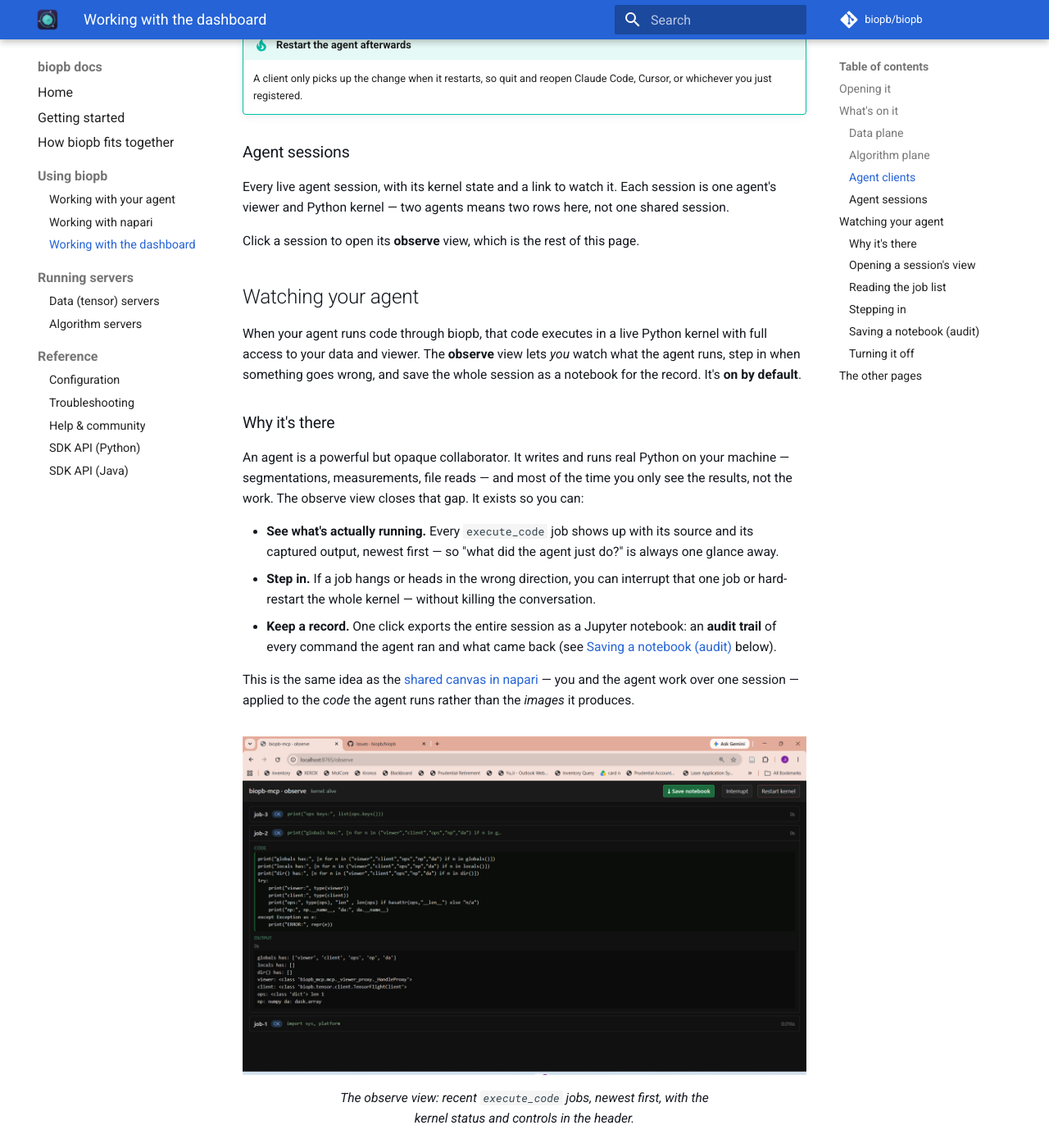
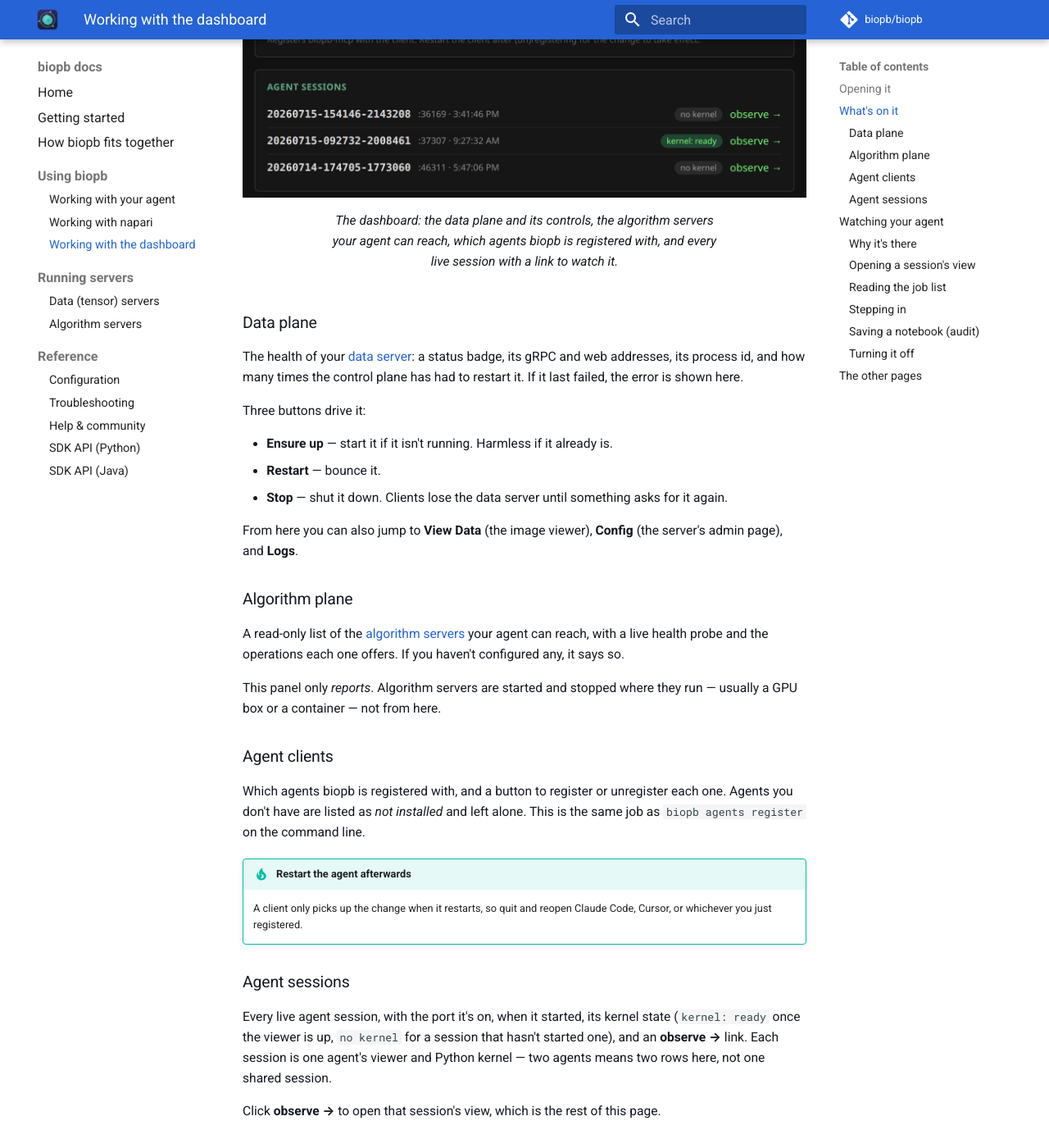
Before and after one commit to biopb/biopb-site, an MkDocs documentation site: the page built from docs/dashboard.md, in a window 1280 px wide and 1400 px high, scrolled down 1479 px. Shown: the whole window at 82% size. Built offline with MkDocs 1.6.1 and Material for MkDocs 9.7.7, drawn with Linux system fonts in a browser that asks for light colours; comment, search, counter and statistics services are not loaded; some of the changed text lies outside the part shown.

Commit message:
docs(dashboard): add a screenshot of the real dashboard
The page described four panels without showing any of them. Capture the live
control plane at 127.0.0.1:8813 and add it under "What's on it".

Shooting it corrected the page:

- The data-plane links are "View Data / Config / Logs" — the page claimed
  "View Data" and "Admin". The route is /admin but the link is labelled Config.
- Agent clients also render a "not installed" state (no button), which the text
  didn't mention.
- Agent sessions show port + start time alongside the kernel badge, and the link
  is labelled "observe →"; the badges read "kernel: ready" / "no kernel".

The capture also confirms, in the running system, what the 0.11 sync claimed
from source: auth_required is false in local mode (the Lock button is inert),
the data plane is supervised (PID + restart count, not started by hand), and
sessions live on dynamic ports with /session/<id>/observe links.

Asset is 1400px wide to match the existing figures, cropped to content.

```diff
--- a/docs/dashboard.md
+++ b/docs/dashboard.md
@@ -33,6 +33,11 @@
 
 Four panels, each covering one piece of the system.
 
+<figure markdown>
+  ![The biopb dashboard, showing the data plane, algorithm plane, agent clients, and agent sessions](assets/dashboard-overview.png)
+  <figcaption>The dashboard: the data plane and its controls, the algorithm servers your agent can reach, which agents biopb is registered with, and every live session with a link to watch it.</figcaption>
+</figure>
+
 ### Data plane
 
 The health of your [data server](data-servers.md): a status badge, its gRPC and web
@@ -45,7 +50,8 @@
 - **Restart** — bounce it.
 - **Stop** — shut it down. Clients lose the data server until something asks for it again.
 
-From here you can also jump to **View Data** (the image viewer) and the server **Admin** page.
+From here you can also jump to **View Data** (the image viewer), **Config** (the server's admin
+page), and **Logs**.
 
 ### Algorithm plane
 
@@ -58,8 +64,9 @@
 
 ### Agent clients
 
-Which agents biopb is registered with, and a button to register or unregister each one. This
-is the same job as `biopb agents register` on the command line.
+Which agents biopb is registered with, and a button to register or unregister each one. Agents
+you don't have are listed as *not installed* and left alone. This is the same job as
+`biopb agents register` on the command line.
 
 !!! tip "Restart the agent afterwards"
     A client only picks up the change when it restarts, so quit and reopen Claude Code,
@@ -67,10 +74,12 @@
 
 ### Agent sessions
 
-Every live agent session, with its kernel state and a link to watch it. Each session is one
-agent's viewer and Python kernel — two agents means two rows here, not one shared session.
+Every live agent session, with the port it's on, when it started, its kernel state
+(`kernel: ready` once the viewer is up, `no kernel` for a session that hasn't started one),
+and an **observe →** link. Each session is one agent's viewer and Python kernel — two agents
+means two rows here, not one shared session.
 
-Click a session to open its **observe** view, which is the rest of this page.
+Click **observe →** to open that session's view, which is the rest of this page.
 
 ## Watching your agent
 
```
Also changed, not shown: docs/assets/dashboard-overview.png (added).
